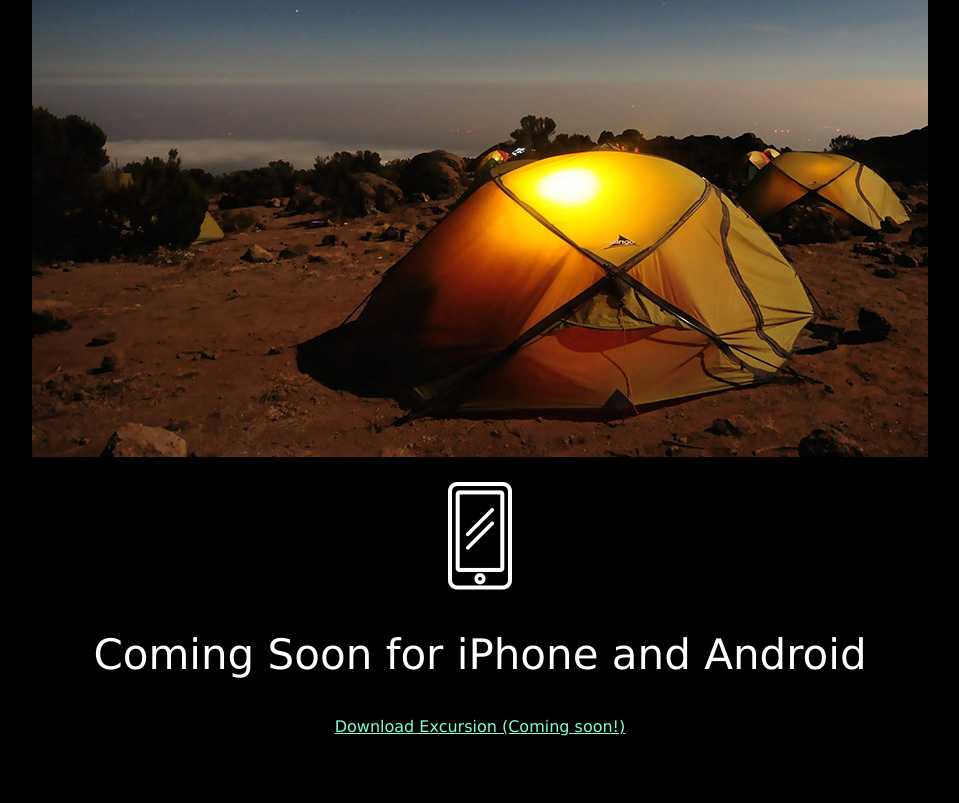
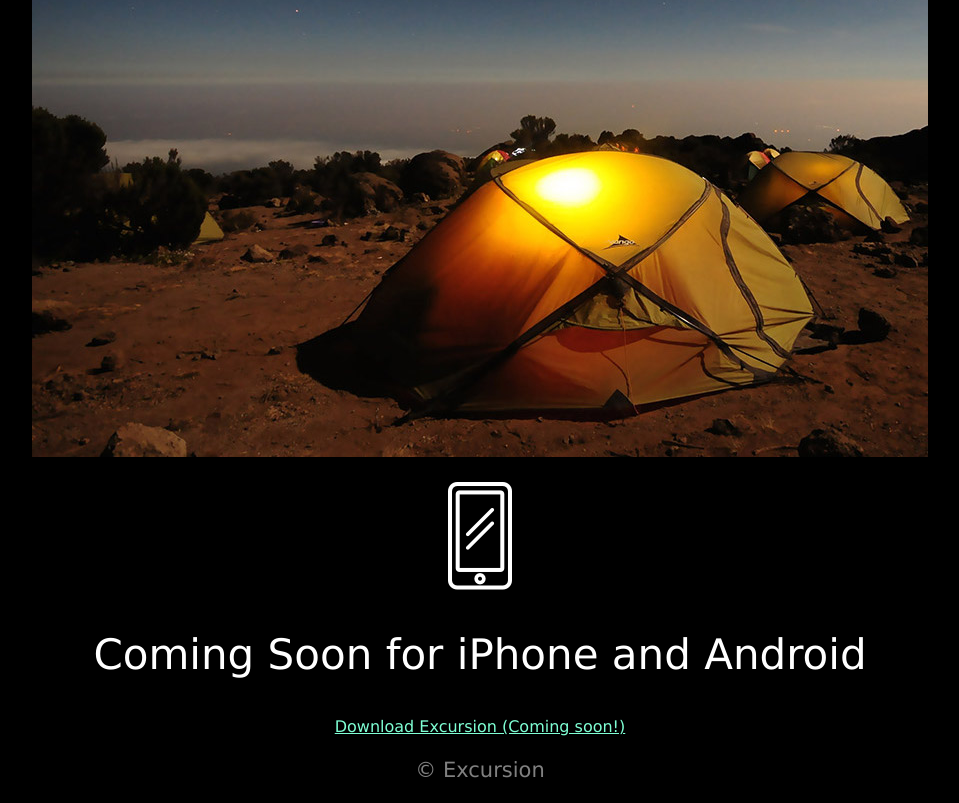
Before and after one commit to mjmasterman/excursion, a plain HTML site: page index.html in a window 1280 px wide. Shown: the part 558-1361 px from the top of the page, without its empty margins (160-1119 px from the left). Before the commit the page ends 1316 px from the top, so only its background shows below. Drawn offline with Linux system fonts and the light colour scheme.

Commit message:
Add files via upload
Final index.html

```diff
--- a/index.html
+++ b/index.html
@@ -6,7 +6,6 @@
     <link rel="stylesheet" href=".\resources\css\style.css">
   </head>
   <body>
-
     <!-- "Top Section" -->
     <h1>Discover hidden places in the world around you</h1>
     <p><a class="callout" href="#">Download Excursion (Coming soon!)</a></p>
@@ -23,6 +22,9 @@
 </p>
 <h2>Coming Soon for iPhone and Android</h2>
 <p><a class="callout" href="#">Download Excursion (Coming soon!)</a></p>
-
+<!-- "Footer" -->
+<div class="footer">
+  <p>© Excursion</p>
+</div>
   </body>
 </html>
```
